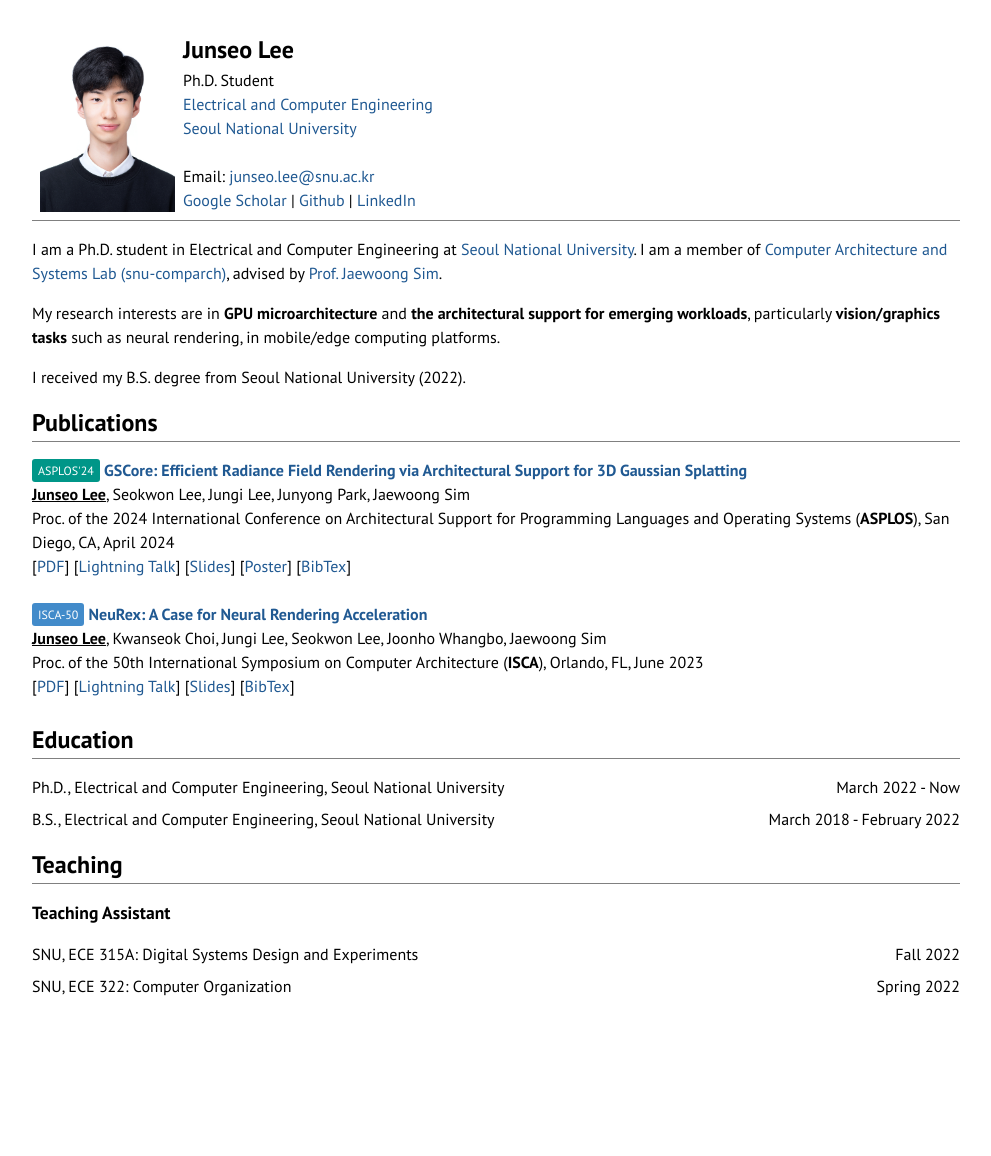
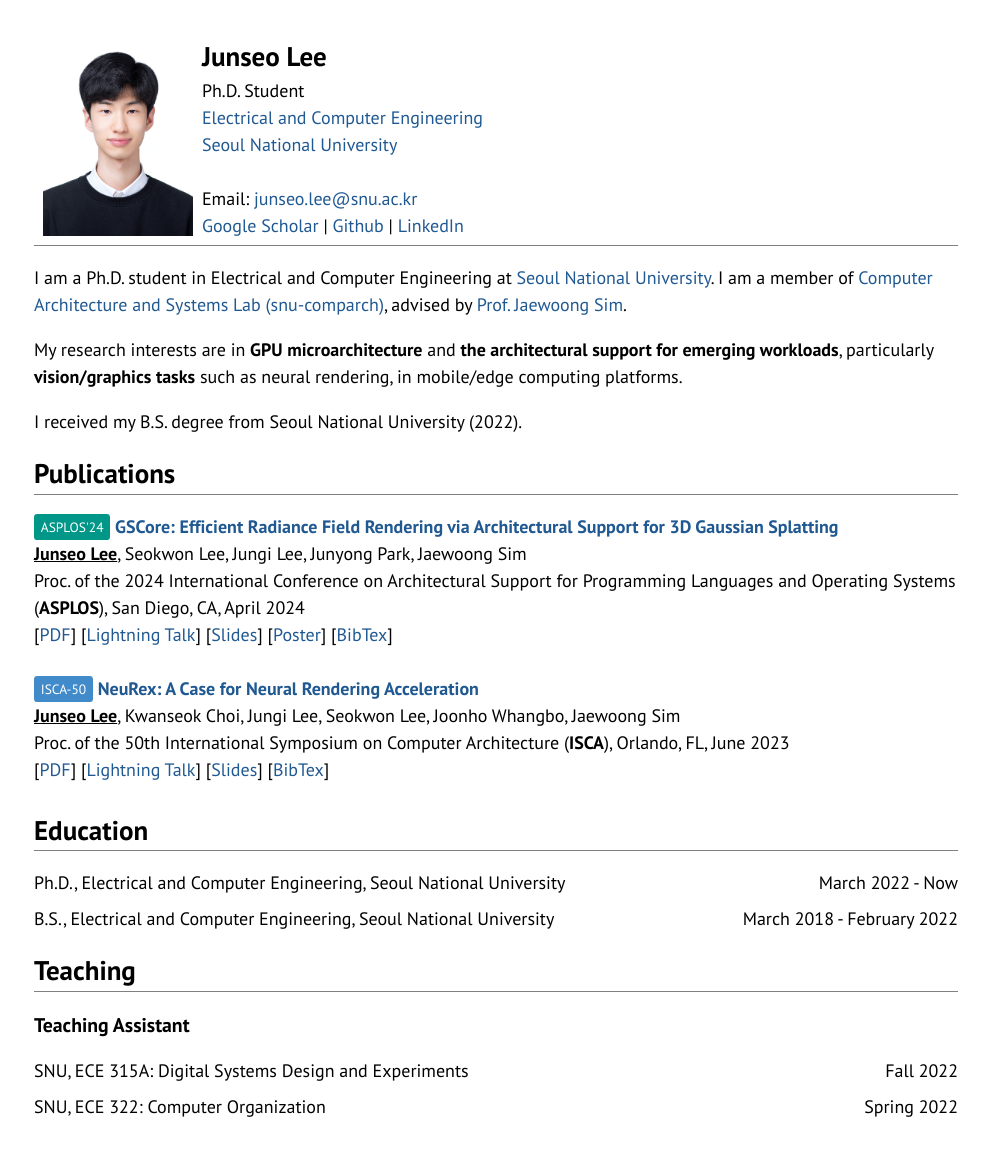
Before and after one commit to junseo013/junseo013.github.io, a Jekyll site: the page built from index.md, in a window 1280 px wide. Shown: the whole page, without its empty margins (144-1135 px from the left). Built offline with Jekyll 4.4.1, drawn with Linux system fonts in a browser that asks for light colours; before the commit the page ends 1030 px from its top, so only the background shows below that.

Commit message:
use larger font size

```diff
--- a/_includes/publications.html
+++ b/_includes/publications.html
@@ -46,7 +46,7 @@
   author    = {Lee, Junseo and Choi, Kwanseok and Lee, Jungi and Lee, Seokwon and Whangbo, Joonho and Sim, Jaewoong},
   title     = {NeuRex: A Case for Neural Rendering Acceleration},
   year      = {2023},
-  booktitle = {Proceedings of the 50th Annual International Symposium on Computer Architecture (ISCA)},
+  booktitle = {Proceedings of the 50th Annual International Symposium on Computer Architecture (ISCA)}
 }</pre>
       </p>
     </li>
--- a/assets/css/styles.css
+++ b/assets/css/styles.css
@@ -1,6 +1,6 @@
 /* Global styles */
 html {
-  font-size: 16px;
+  font-size: 18px;
   font-family: 'PT Sans', 'Inter', sans-serif;
   font-weight: 400;
 }
@@ -46,7 +46,7 @@ section {
 }
 
 .header-image img {
-  height: 180px;
+  height: 200px;
   padding: 0;
   margin-bottom: 0.5em;
 }
```
